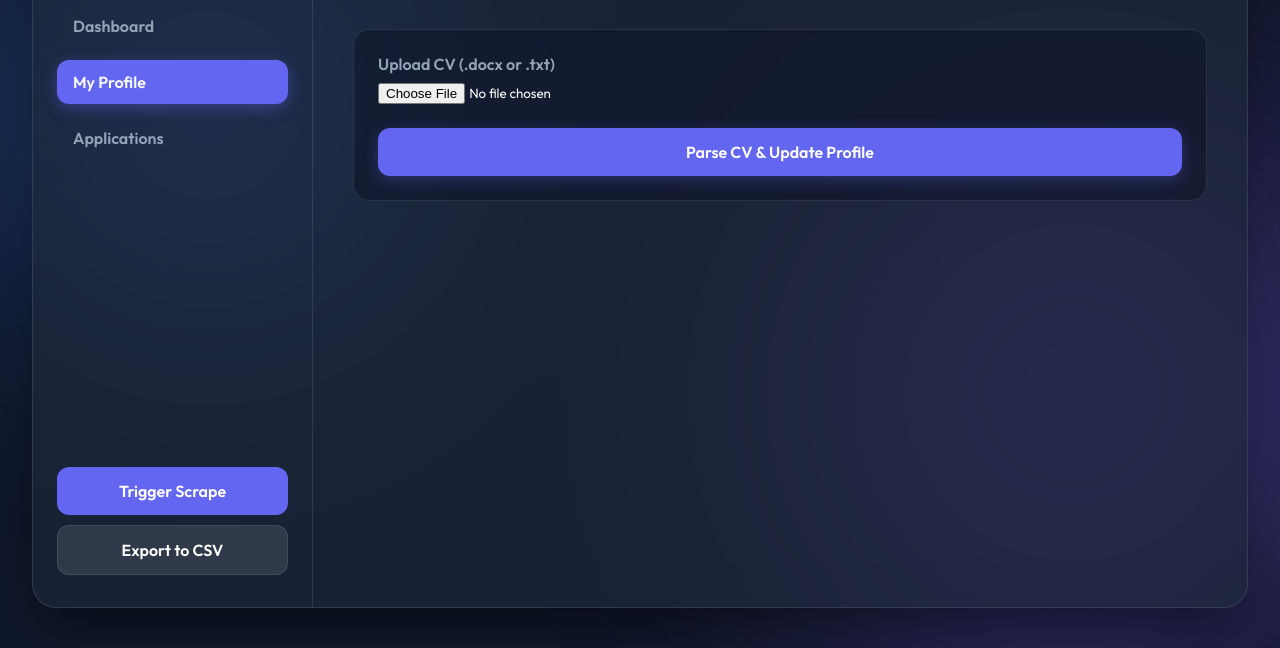
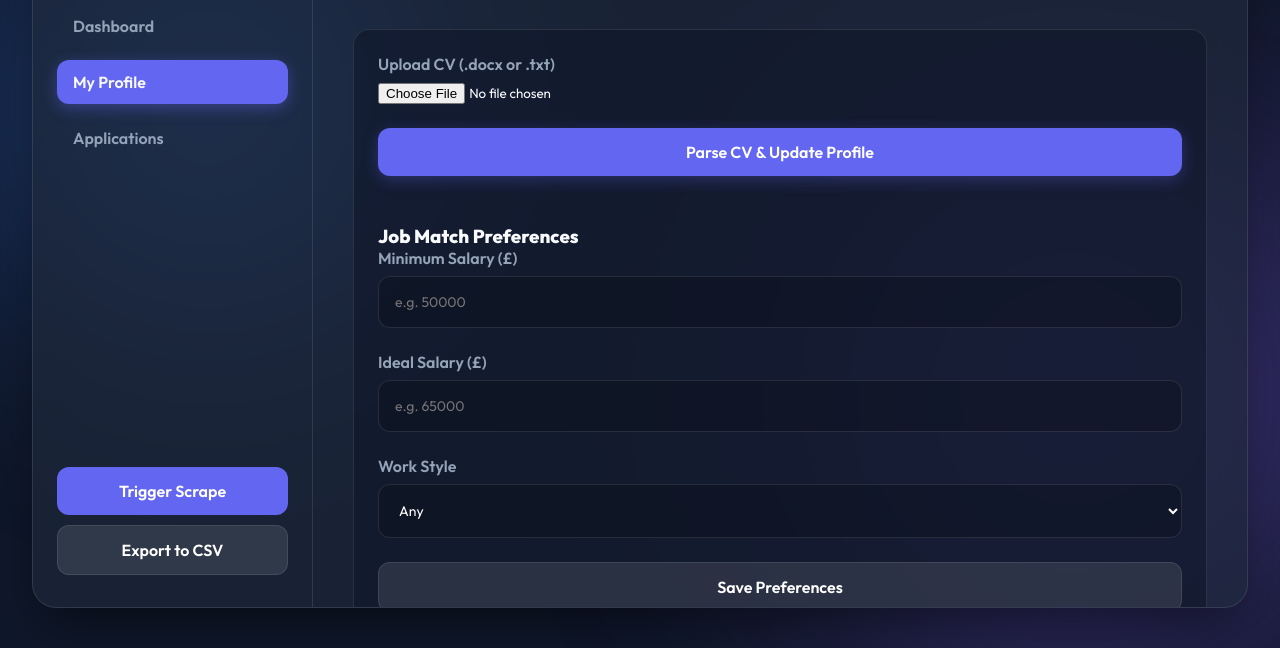
Before and after one commit to Scop3s360/Untilities, a plain HTML site: page JobHunter/frontend/index.html in a window 1280 px wide. Both pictures are taken after a click on the button "My Profile". Shown: the part 152-800 px from the top of the page. Drawn offline with Linux system fonts and the light colour scheme; no server answers.

Commit message:
Make preferences always visible

```diff
--- a/JobHunter/frontend/index.html
+++ b/JobHunter/frontend/index.html
@@ -64,7 +64,7 @@
                         <p><strong>Clearance:</strong> <span id="p-clearance"></span></p>
                     </div>
 
-                    <div id="preferences-section" class="profile-details hidden" style="border-top: none; padding-top: 16px;">
+                    <div id="preferences-section" class="profile-details" style="border-top: none; padding-top: 16px;">
                         <h3>Job Match Preferences</h3>
                         <form id="preferences-form">
                             <div class="form-group">
```
